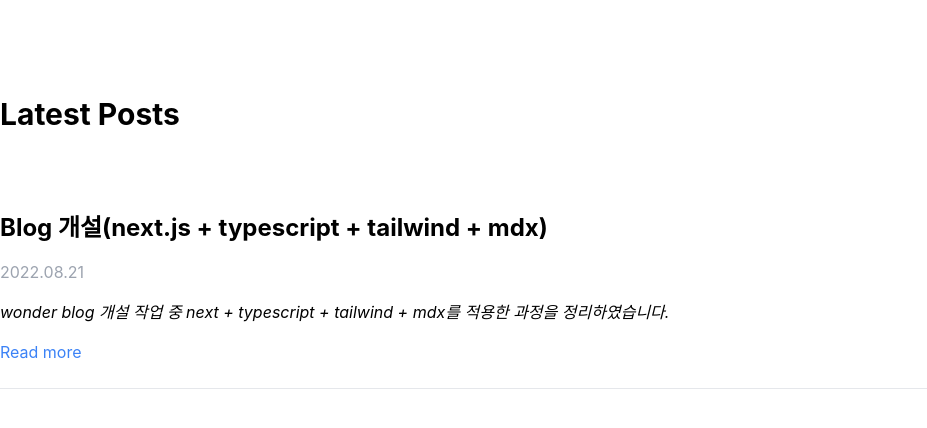
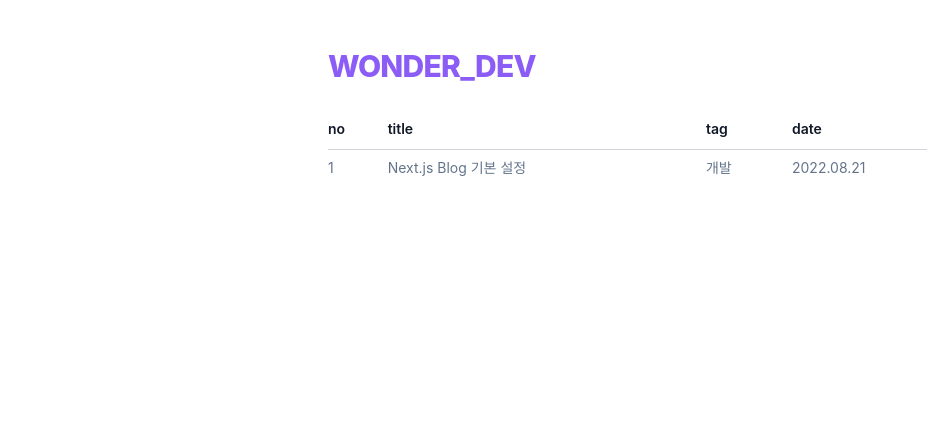
Before and after one commit to wonder-lee/wonder-dev-blog, a Next.js app: page / in a window 1280 px wide. Shown: the top 428 px of the page, without its empty margins (0-927 px from the left). Built offline with nearby package versions, Linux system fonts and the light colour scheme.

Commit message:
main table, detail page ui 수정

```diff
--- a/components/postCard.tsx
+++ b/components/postCard.tsx
@@ -1,16 +1,15 @@
 import Link from "next/link";
 
-function PostCard({ title, date, description, slug }: any) {
+function PostCard({ title, date, tag, slug, index, length }: any) {
   return (
-    <div className="my-4 py-4 border-b">
-      <h2 className="font-bold text-2xl my-4">{title}</h2>
-      <time className="text-gray-400">{date}</time>
-      <p className="mt-4 italic">{description}</p>
-
-      <Link href="/[slug]" as={`/${slug}`}>
-        <a className="text-blue-500 mt-4 mb-2 block">Read more</a>
-      </Link>
-    </div>
+    <Link href="/[slug]" as={`/${slug}`}>
+      <tr className="text-sm hover:cursor-pointer hover:bg-slate-50">
+        <td>{length - index}</td>
+        <td>{title}</td>
+        <td>{tag}</td>
+        <td>{date}</td>
+      </tr>
+    </Link>
   );
 }
 
--- a/pages/[slug].tsx
+++ b/pages/[slug].tsx
@@ -5,13 +5,17 @@
 
 function Post({ data, content }: any) {
   return (
-    <div>
-      <h1 className="font-bold text-7xl mt-24 mb-12">{data.title}</h1>
-      <time className="text-gray-500 italic">{data.date}</time>
-      <div className="prose mt-12">
+    <>
+      <div className="px-4">
+        <time className="text-gray-400">{data.date}</time>
+        <h3 className="font-bold dark:text-slate-200 md:text-3xl pt-3">
+          {data.title}
+        </h3>
+      </div>
+      <div className="prose my-8 px-4 text-sm">
         <MDXRemote {...content} />
       </div>
-    </div>
+    </>
   );
 }
 
--- a/pages/_app.tsx
+++ b/pages/_app.tsx
@@ -1,8 +1,16 @@
-import '../styles/globals.css'
-import type { AppProps } from 'next/app'
+import "../styles/globals.css";
+import type { AppProps } from "next/app";
+import Link from "next/link";
 
 function MyApp({ Component, pageProps }: AppProps) {
-  return <Component {...pageProps} />
+  return (
+    <div className="max-w-prose my-8 mx-auto">
+      <h3 className="my-4 mx-auto p-4 hover:cursor-pointer text-2xl font-extrabold tracking-tight text-slate-900 dark:text-slate-200 md:text-3xl text-violet-500">
+        <Link href="/">WONDER_DEV</Link>
+      </h3>
+      <Component {...pageProps} />
+    </div>
+  );
 }
 
-export default MyApp
+export default MyApp;
--- a/pages/index.tsx
+++ b/pages/index.tsx
@@ -3,17 +3,31 @@
 
 export default function Home({ posts }: any) {
   return (
-    <div>
-      <h1 className="mt-24 mb-12 font-bold text-3xl">Latest Posts</h1>
-      {posts.map((post: any) => (
+    <div className="max-w-prose prose px-4">
+      <table className="inline-table w-full">
+        <thead className="text-slate-700 text-left">
+          <tr>
+            <th>no</th>
+            <th>title</th>
+            <th>tag</th>
+            <th>date</th>
+          </tr>
+        </thead>
+        <tbody className="text-slate-500">
+          {posts.reverse().map((post: any, index: number) => (
             <PostCard
               key={post.slug}
               title={post.data.title}
               date={post.data.date}
+              tag={post.data.tag}
               description={post.data.description}
               slug={post.slug}
+              index={index}
+              length={posts.length}
             />
           ))}
+        </tbody>
+      </table>
     </div>
   );
 }
--- a/posts/sample.mdx
+++ b/posts/dev-220821-01.mdx
@@ -1,6 +1,7 @@
 ---
-title: Blog 개설(next.js + typescript + tailwind + mdx)
+title: Next.js Blog 기본 설정
 date: "2022.08.21"
+tag: "개발"
 description: wonder blog 개설 작업 중 next + typescript + tailwind + mdx를 적용한 과정을 정리하였습니다.
 ---
 
@@ -243,4 +244,4 @@
 
 ## 참고
 
-- [Next.js + Tailwind + MDX 설치 참고](https://www.thisdot.co/blog/how-to-build-a-blog-with-next-js-tailwind-css-and-mdx) ( 글쓴이 : Mark Shenouda)
+- [Next.js + Tailwind + MDX 설치 참고](https://www.thisdot.co/blog/how-to-build-a-blog-with-next-js-tailwind-css-and-mdx)
--- a/tailwind.config.js
+++ b/tailwind.config.js
@@ -5,7 +5,55 @@
     "./components/**/*.{js,ts,jsx,tsx}",
   ],
   theme: {
-    extend: {},
+    extend: {
+      typography: ({ theme }) => ({
+        DEFAULT: {
+          css: {
+            code: {
+              color: "#ec5757",
+              backgroundColor: "#eeedeb",
+              padding: "0 2px 0 2px",
+            },
+          },
+        },
+        pink: {
+          css: {
+            "--tw-prose-body": theme("colors.pink[800]"),
+            "--tw-prose-headings": theme("colors.pink[900]"),
+            "--tw-prose-lead": theme("colors.pink[700]"),
+            "--tw-prose-links": theme("colors.pink[900]"),
+            "--tw-prose-bold": theme("colors.pink[900]"),
+            "--tw-prose-counters": theme("colors.pink[600]"),
+            "--tw-prose-bullets": theme("colors.pink[400]"),
+            "--tw-prose-hr": theme("colors.pink[300]"),
+            "--tw-prose-quotes": theme("colors.pink[900]"),
+            "--tw-prose-quote-borders": theme("colors.pink[300]"),
+            "--tw-prose-captions": theme("colors.pink[700]"),
+            "--tw-prose-code": theme("colors.pink[900]"),
+            "--tw-prose-pre-code": theme("colors.pink[100]"),
+            "--tw-prose-pre-bg": theme("colors.pink[900]"),
+            "--tw-prose-th-borders": theme("colors.pink[300]"),
+            "--tw-prose-td-borders": theme("colors.pink[200]"),
+            "--tw-prose-invert-body": theme("colors.pink[200]"),
+            "--tw-prose-invert-headings": theme("colors.white"),
+            "--tw-prose-invert-lead": theme("colors.pink[300]"),
+            "--tw-prose-invert-links": theme("colors.white"),
+            "--tw-prose-invert-bold": theme("colors.white"),
+            "--tw-prose-invert-counters": theme("colors.pink[400]"),
+            "--tw-prose-invert-bullets": theme("colors.pink[600]"),
+            "--tw-prose-invert-hr": theme("colors.pink[700]"),
+            "--tw-prose-invert-quotes": theme("colors.pink[100]"),
+            "--tw-prose-invert-quote-borders": theme("colors.pink[700]"),
+            "--tw-prose-invert-captions": theme("colors.pink[400]"),
+            "--tw-prose-invert-code": theme("colors.white"),
+            "--tw-prose-invert-pre-code": theme("colors.pink[300]"),
+            "--tw-prose-invert-pre-bg": "rgb(0 0 0 / 50%)",
+            "--tw-prose-invert-th-borders": theme("colors.pink[600]"),
+            "--tw-prose-invert-td-borders": theme("colors.pink[700]"),
+          },
+        },
+      }),
+    },
   },
   plugins: [require("@tailwindcss/typography")],
 };
```
Lines whose indentation alone changed are shown as unchanged.
